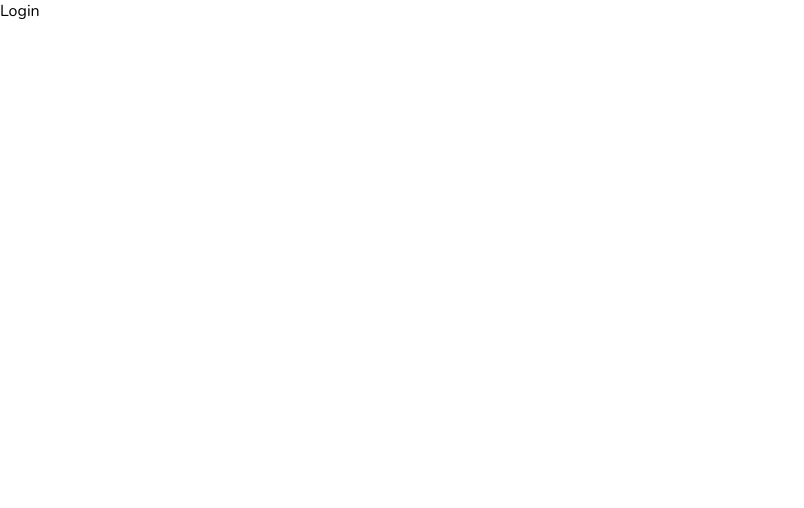
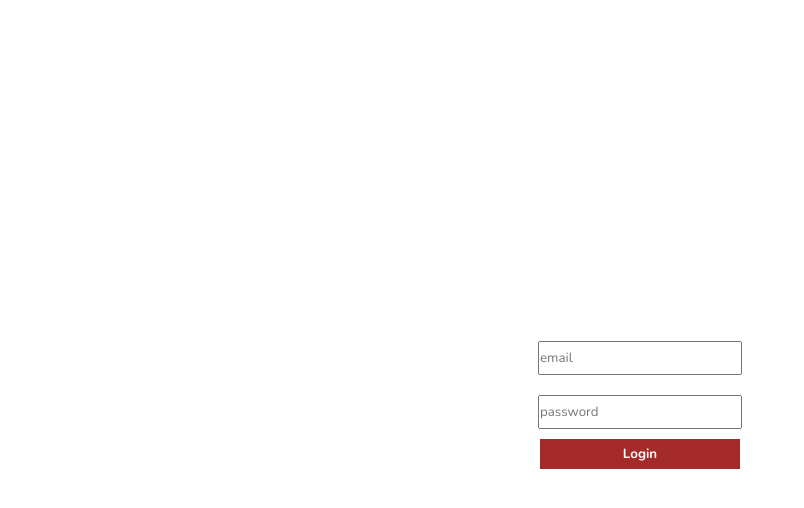
Before and after one commit to Aziza20/admin-ui, a React (Vite) app: page /login in a window 1280 px wide. Shown: the top 508 px of the page, without its empty margins (0-804 px from the left). Built offline with nearby package versions, Linux system fonts and the light colour scheme.

Commit message:
first commit

```diff
--- a/package.json
+++ b/package.json
@@ -15,6 +15,7 @@
     "@mui/icons-material": "^5.15.16",
     "@mui/material": "^5.15.15",
     "@mui/x-data-grid": "^7.3.2",
+    "firebase": "^10.12.2",
     "react": "^18.2.0",
     "react-dom": "^18.2.0",
     "react-router-dom": "^6.23.0",
@@ -24,6 +25,7 @@
   "devDependencies": {
     "@types/react": "^18.2.66",
     "@types/react-dom": "^18.2.22",
+    "@vitejs/plugin-react": "^4.3.0",
     "@vitejs/plugin-react-swc": "^3.5.0",
     "eslint": "^8.57.0",
     "eslint-plugin-react": "^7.34.1",
--- a/src/App.jsx
+++ b/src/App.jsx
@@ -1,21 +1,34 @@
 // eslint-disable-next-line no-unused-vars
-import { useState } from "react";
+import { Children, useState } from "react";
 // import pages yang digunakan
 import Home from "./pages/home/Home";
 import Login from "./pages/login/Login";
 import List from "./pages/list/List";
 import Single from "./pages/single/Single";
 import New from "./pages/new/New";
+import { BrowserRouter, Routes, Route, Navigate } from "react-router-dom";
 import Mylist from "./pages/categories/Mylist";
 import "./style/dark.scss";
 import { useContext } from "react";
 import { DarkModeContext } from "./context/darkModeContext";
-
-import { BrowserRouter, Routes, Route } from "react-router-dom"; // import dari react-router-dom
+import { AuthContext } from "./context/AuthContext";
 import { productInputs, userInputs } from "./formsource"; // import dari formsource.jsx
 
 function App() {
    const { darkMode } = useContext(DarkModeContext);
+
+   const { currentUser } = useContext(AuthContext)
+
+   // eslint-disable-next-line no-unused-vars, react/prop-types
+   const RequireAuth = ({ children }) => {
+     return currentUser ? children : <Navigate to="/login" />;
+   };
+
+   // eslint-disable-next-line no-unused-vars, react/prop-types
+   const NotRequireAuth = ({ children }) => {
+     return currentUser ? <Navigate to="/" /> : children;
+   };
+
   return (
     <div className={darkMode ? "app dark" : "app"}>
       <BrowserRouter>
--- a/src/context/AuthContext.jsx
+++ b/src/context/AuthContext.jsx
@@ -0,0 +1,23 @@
+import { createContext, useEffect, useReducer } from "react";
+import AuthReducer from "./AuthReducer";
+
+const INITIAL_STATE = {
+  currentUser: JSON.parse(localStorage.getItem("user")) || null,
+};
+
+export const AuthContext = createContext(INITIAL_STATE);
+
+// eslint-disable-next-line react/prop-types
+export const AuthContextProvider = ({ children }) => {
+  const [state, dispatch] = useReducer(AuthReducer, INITIAL_STATE);
+
+  useEffect(() => {
+    localStorage.setItem("user", JSON.stringify(state.currentUser));
+  }, [state.currentUser]);
+
+  return (
+    <AuthContext.Provider value={{ currentUser: state.currentUser, dispatch }}>
+      {children}
+    </AuthContext.Provider>
+  );
+};
--- a/src/context/AuthReducer.jsx
+++ b/src/context/AuthReducer.jsx
@@ -0,0 +1,18 @@
+const AuthReducer = (state, action) => {
+    switch (action.type) {
+      case "LOGIN": {
+        return {
+          currentUser: action.payload,
+        };
+      }
+      case "LOGOUT": {
+        return {
+          currentUser: null,
+        };
+      }
+      default:
+        return state;
+    }
+  };
+
+  export default AuthReducer;
--- /dev/null
+++ b/src/firebase.jsx
@@ -0,0 +1,18 @@
+import { initializeApp } from "firebase/app";
+import { getAuth } from "firebase/auth";
+
+const firebaseConfig = {
+  // eslint-disable-next-line no-undef
+  apiKey: process.env.REACT_APP_FIREBASE_KEY,
+  authDomain: "adminui-project.firebaseapp.com",
+  projectId: "adminui-project",
+  storageBucket: "adminui-project.appspot.com",
+  messagingSenderId: "328398258515",
+  appId: "1:328398258515:web:5921242fbe59b7cb3de1a6",
+  measurementId: "G-SWS4F9EPME"
+};
+
+// eslint-disable-next-line no-unused-vars
+const app = initializeApp(firebaseConfig);
+// eslint-disable-next-line no-irregular-whitespace
+export const auth = getAuth();
--- a/src/main.jsx
+++ b/src/main.jsx
@@ -2,11 +2,14 @@
 import ReactDOM from 'react-dom/client';
 import App from './App.jsx';
 import { DarkModeContextProvider } from "./context/darkModeContext";
+import { AuthContextProvider } from './context/AuthContext.jsx';
 
 ReactDOM.createRoot(document.getElementById('root')).render(
   <React.StrictMode>
     <DarkModeContextProvider>
-      <App />
+      <AuthContextProvider>
+        <App />
+      </AuthContextProvider>
     </DarkModeContextProvider>
   </React.StrictMode>,
 );
--- a/src/pages/login/Login.jsx
+++ b/src/pages/login/Login.jsx
@@ -1,6 +1,56 @@
 import "./login.scss";
+import { useContext, useState } from "react";
+import { signInWithEmailAndPassword } from "firebase/auth";
+import { auth } from "../../firebase";
+import { useNavigate } from "react-router-dom";
+import { AuthContext } from "../../context/AuthContext";
+
 const Login = () => {
-    return  <div>Login</div>;
+  const [error, setError] = useState(false);
+  const [email, setEmail] = useState("");
+  const [password, setPassword] = useState("");
+
+  // eslint-disable-next-line no-unused-vars
+  const navigate = useNavigate()
+
+  // eslint-disable-next-line no-unused-vars
+  const { dispatch } = useContext(AuthContext);
+
+  const handleLogin = (e) => {
+    e.preventDefault();
+
+    signInWithEmailAndPassword(auth, email, password)
+      .then((userCredential) => {
+        // Signed in
+        // eslint-disable-next-line no-unused-vars
+        const user = userCredential.user;
+        // eslint-disable-next-line no-undef
+        Navigate("/");
+      })
+      // eslint-disable-next-line no-unused-vars
+      .catch((error) => {
+        setError(true);
+      });
+  };
+
+  return (
+    <div className="login">
+      <form onSubmit={handleLogin}>
+        <input
+          type="email"
+          placeholder="email"
+          onChange={(e) => setEmail(e.target.value)}
+        />
+        <input
+          type="password"
+          placeholder="password"
+          onChange={(e) => setPassword(e.target.value)}
+        />
+        <button type="submit">Login</button>
+        {error && <span>Wrong email or password!</span>}
+      </form>
+    </div>
+  );
 };
 
 export default Login;
--- a/src/pages/login/login.scss
+++ b/src/pages/login/login.scss
@@ -0,0 +1,34 @@
+.login{
+    height: 100vh;
+    display: flex;
+    align-items: center;
+    justify-content: center;
+
+    form{
+      display: flex;
+      flex-direction: column;
+      align-items: center;
+
+      input{
+        width: 200px;
+        height: 30px;
+        margin: 10px;
+      }
+
+      button{
+        width: 200px;
+        height: 30px;
+        border: none;
+        background-color: brown;
+        color: white;
+        font-weight: bold;
+        cursor: pointer;
+      }
+
+      span{
+        font-size: 12px;
+        color: red;
+        margin-top: 10px;
+      }
+    }
+}
--- a/vite.config.js
+++ b/vite.config.js
@@ -1,7 +1,15 @@
-import { defineConfig } from 'vite'
-import react from '@vitejs/plugin-react-swc'
+import { defineConfig, loadEnv } from 'vite'
+import react from '@vitejs/plugin-react'
 
-// https://vitejs.dev/config/
-export default defineConfig({
-  plugins: [react()],
-})
+export default defineConfig(({mode})=>{
+  // eslint-disable-next-line no-undef
+  const env = loadEnv(mode,process.cwd(),'');
+
+  return{
+    define:{
+      'process.env':env
+    },
+    plugins: [react()],
+  }
+ }
+)
```
Also changed, not shown: 2 other files (tests, documents, lock files or other folders).
